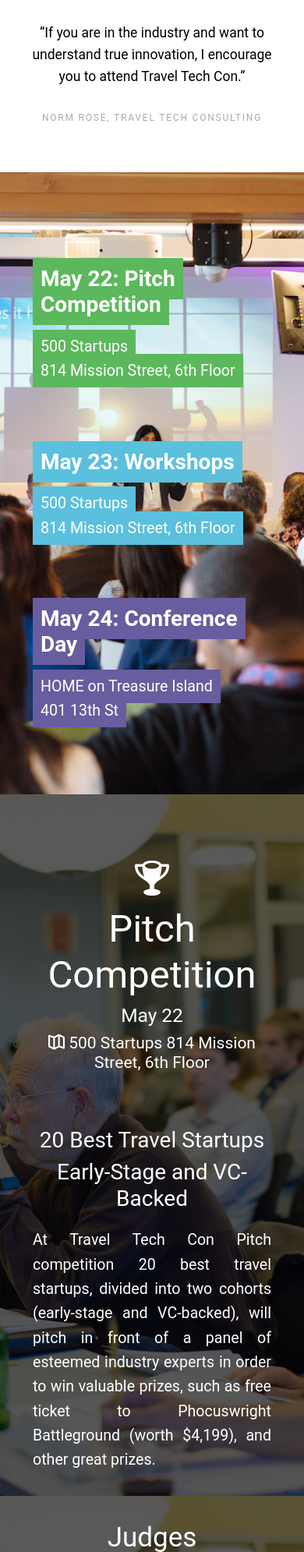
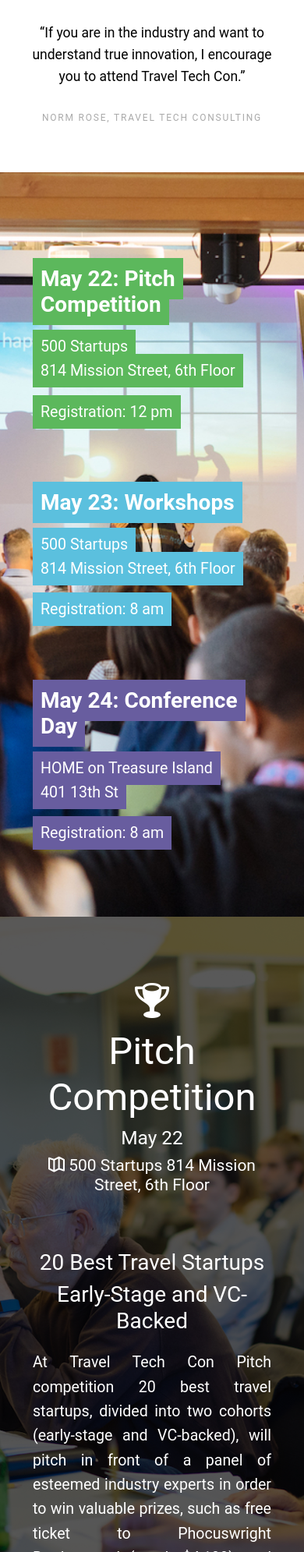
Before and after one commit to traveltechcon/ttc17, a Jekyll site: the page built from index.html, in a window 390 px wide, cut to the strip 1127-3118 px from the top of the page. Shown: the whole strip at 78% size. Built offline with Jekyll 4.4.1, drawn with Linux system fonts in a browser that asks for light colours; some of the changed text lies outside the part shown.

Commit message:
Pitch competition block styling

```diff
--- a/_sass/main.scss
+++ b/_sass/main.scss
@@ -26,6 +26,10 @@ body, h1, h2, h3, h4, h5, h6,
     }
     @media (min-width: 768px) {
       font-size: 3.8em;
+    }
+    @media (min-width: 1200px) {
+      font-size: 4.2em;
+      margin: 60px 0;
     }
   }
   .navbar-brand {
--- a/css/main.css
+++ b/css/main.css
@@ -22,6 +22,10 @@ body, h1, h2, h3, h4, h5, h6,
   @media (min-width: 768px) {
     #site-header .block-title {
       font-size: 3.8em; } }
+  @media (min-width: 1200px) {
+    #site-header .block-title {
+      font-size: 4.2em;
+      margin: 60px 0; } }
 
 #site-header .navbar-brand {
   margin-right: 0 !important;
--- a/index.html
+++ b/index.html
@@ -35,6 +35,7 @@ schedule:
     map_url: https://goo.gl/maps/DszBuskr2oy
     target: 500startups
     style: success
+    registration: 12 pm
   - date: May 23
     event: Workshops
     venue: 500 Startups
@@ -42,6 +43,7 @@ schedule:
     map_url: https://goo.gl/maps/DszBuskr2oy
     target: 500startups
     style: info
+    registration: 8 am
   - date: May 24
     event: Conference Day
     venue: HOME on Treasure Island
@@ -49,6 +51,7 @@ schedule:
     map_url: https://goo.gl/maps/HNEADWELAG62
     target: homeonti
     style: primary
+    registration: 8 am
 judges:
   - name: Mike Coletta
     company: Phocuswright
@@ -163,6 +166,13 @@ judges:
               </span>
             </span>
           </p>
+          <p class="mt-4">
+            <span class="text-ribbon text-ribbon-{{ d.style }}">
+              <span>
+                Registration: {{ d.registration }}
+              </span>
+            </span>
+          </p>
         </div>
       {% endfor %}
     </div>
@@ -208,7 +218,9 @@ judges:
 
       <div class="container-fluid">
         <div class="row my-4 justify-content-center">
-          <p>We can help you get noticed, just like we helped <a style="text-decoration: underline;" href="https://beyondpricing.com/">Beyond Pricing</a> and <a style="text-decoration: underline;" href="https://helloscout.com/">Hello Scout</a>, <a href="https://www.traveltechcon.com/news/2016/11/20/congratulations-beyondpricing-and-hello-scout" style="text-decoration: underline;" target="ttc-success">our winners from 2016</a>.</p>
+          <div class="col-md-10">
+            <p class="text-center">We can help you get noticed, just like we helped <a href="https://www.traveltechcon.com/news/2016/11/20/congratulations-beyondpricing-and-hello-scout" style="text-decoration: underline;" target="ttc-success">our winners from 2016</a>.</p>
+          </div>
 
           <a href="https://beyondpricing.com/" class="col-md-4 my-4">
             <img src="img/beyond-pricing.jpg" alt="Beyond Pricing">
```
